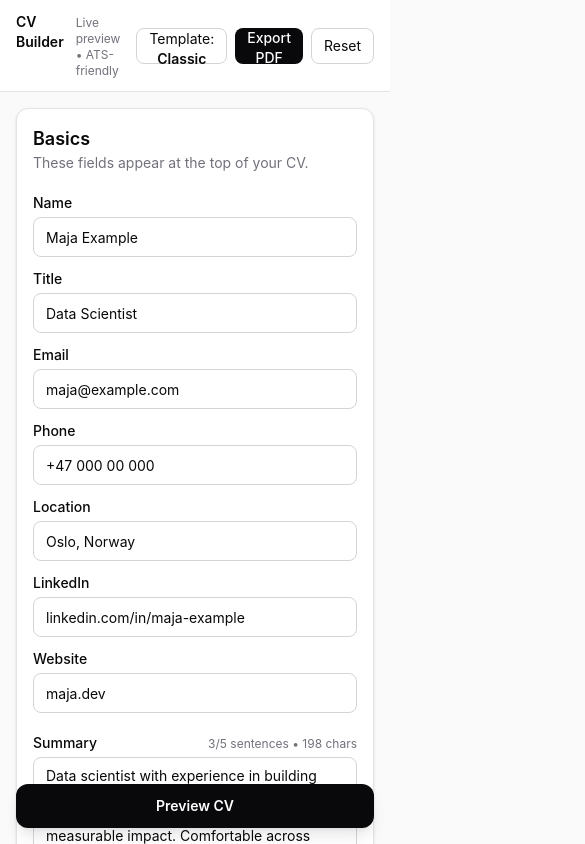
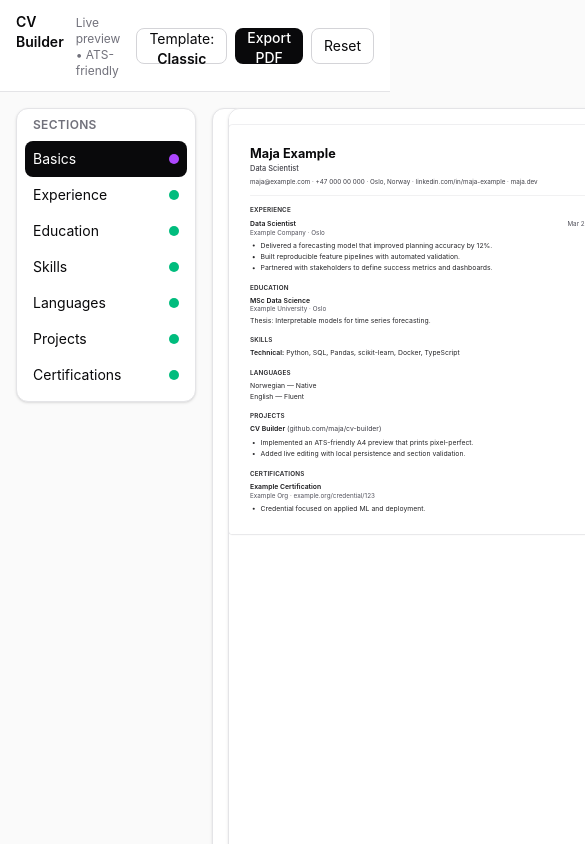
Before and after one commit to mju-git/cv-builder, a React (Vite) app: page / in a window 390 px wide. Shown: the top 844 px of the page, 585 px wide, since content can reach past the window. Built offline with nearby package versions, Linux system fonts and the light colour scheme.

Commit message:
Revert "widen preview panel and add mobile preview toggle"
This reverts commit 2169605551f592be8fea4447e3cc31b5914b56ec.

```diff
--- a/src/components/layout/AppShell.tsx
+++ b/src/components/layout/AppShell.tsx
@@ -2,19 +2,17 @@ import { EditorPanel } from './EditorPanel';
 import { PreviewPanel } from './PreviewPanel';
 import { SectionNav } from './SectionNav';
 import { Toolbar } from '../toolbar/Toolbar';
-import { useRef, useState } from 'react';
+import { useRef } from 'react';
 
 export function AppShell() {
   const printRef = useRef<HTMLDivElement | null>(null);
-  const [mobilePreview, setMobilePreview] = useState(false);
   return (
     <div className="min-h-dvh bg-zinc-50 text-zinc-950">
       <div className="border-b border-zinc-200 bg-white print:hidden">
         <Toolbar printRef={printRef} />
       </div>
 
-      {/* Desktop/tablet layout */}
-      <div className="mx-auto hidden max-w-[1400px] grid-cols-[140px_minmax(0,1fr)_1.8fr] gap-4 px-4 py-4 md:grid">
+      <div className="mx-auto grid max-w-[1400px] grid-cols-[180px_minmax(0,1fr)_420px] gap-4 px-4 py-4">
         <aside className="print:hidden">
           <SectionNav />
         </aside>
@@ -23,41 +21,9 @@ export function AppShell() {
           <EditorPanel />
         </main>
 
-        <aside className="sticky top-4 h-[calc(100dvh-88px)] min-w-[400px] self-start overflow-y-auto overflow-x-hidden rounded-xl border border-zinc-200 bg-white shadow-sm print:static print:h-auto print:overflow-visible print:border-0 print:shadow-none">
+        <aside className="sticky top-4 h-[calc(100dvh-88px)] self-start overflow-y-auto overflow-x-hidden rounded-xl border border-zinc-200 bg-white shadow-sm print:static print:h-auto print:overflow-visible print:border-0 print:shadow-none">
           <PreviewPanel printRef={printRef} />
         </aside>
-      </div>
-
-      {/* Mobile fallback (<768px): editor-only or preview-only */}
-      <div className="mx-auto max-w-[1400px] px-4 py-4 md:hidden">
-        <div className={mobilePreview ? 'hidden' : ''}>
-          <EditorPanel />
-        </div>
-        <div className={mobilePreview ? '' : 'hidden'}>
-          <div className="rounded-xl border border-zinc-200 bg-white shadow-sm">
-            <PreviewPanel printRef={printRef} />
-          </div>
-        </div>
-
-        <div className="fixed bottom-4 left-1/2 z-50 w-[calc(100%-2rem)] max-w-md -translate-x-1/2 print:hidden">
-          {mobilePreview ? (
-            <button
-              type="button"
-              onClick={() => setMobilePreview(false)}
-              className="h-11 w-full rounded-xl bg-zinc-950 px-4 text-sm font-semibold text-white shadow-lg"
-            >
-              Back to editing
-            </button>
-          ) : (
-            <button
-              type="button"
-              onClick={() => setMobilePreview(true)}
-              className="h-11 w-full rounded-xl bg-zinc-950 px-4 text-sm font-semibold text-white shadow-lg"
-            >
-              Preview CV
-            </button>
-          )}
-        </div>
       </div>
     </div>
   );
```
